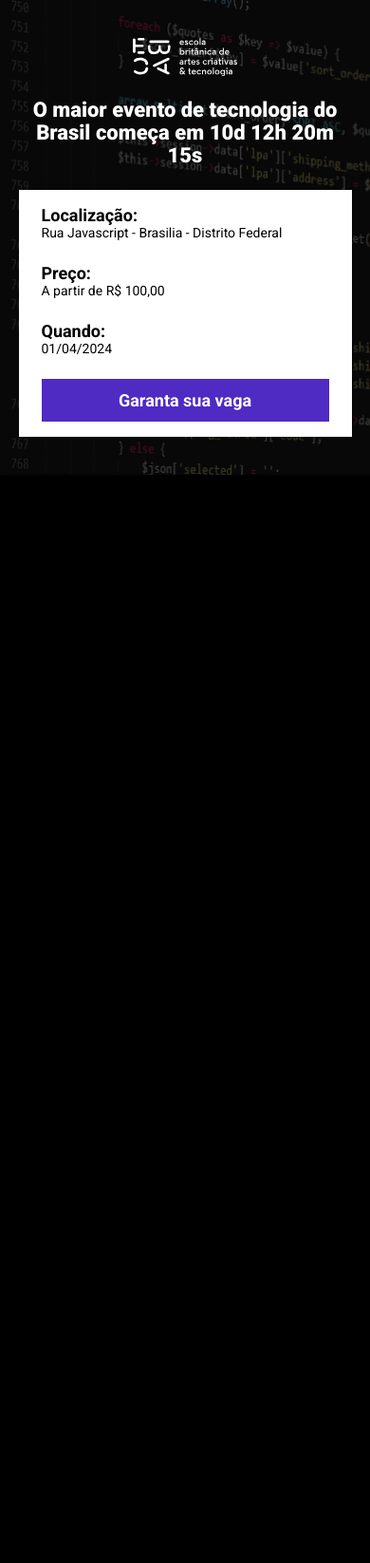
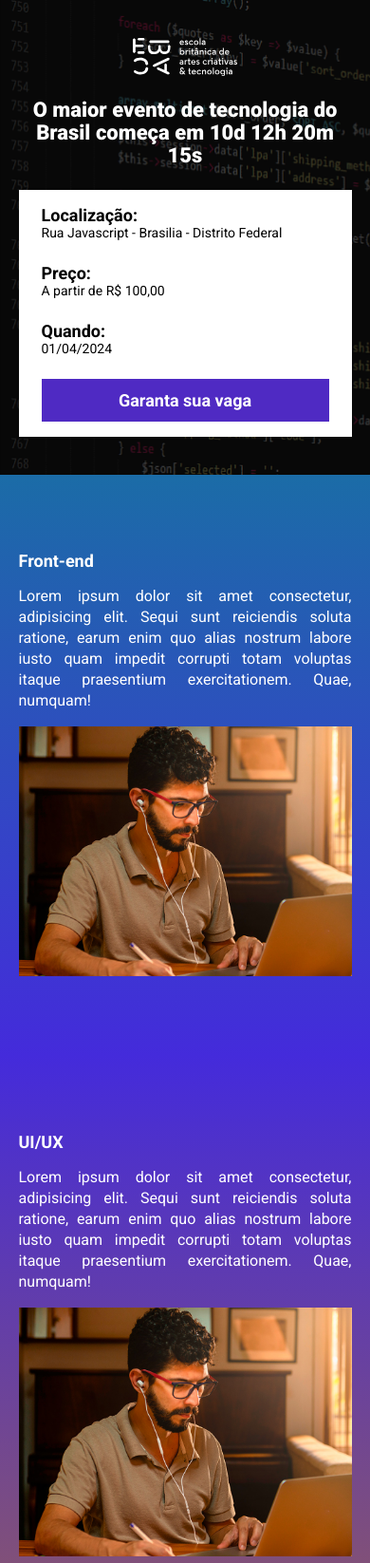
Before and after one commit to LilyDesenv/ebac_tech_talks, a website built with Parcel: page src/index.html in a window 390 px wide. Shown: the top 1646 px of the page at 95% size. Before the commit the page ends 844 px from the top, so only its background shows below. Built offline with nearby package versions, Linux system fonts and the light colour scheme.

Commit message:
criação das sessões de evento e aplicando uma animação

```diff
--- a/src/index.html
+++ b/src/index.html
@@ -8,6 +8,7 @@
     <link rel="preconnect" href="https://fonts.gstatic.com" crossorigin>
     <link href="https://fonts.googleapis.com/css2?family=Roboto:wght@400;700;900&display=swap" rel="stylesheet">
     <link rel="stylesheet" href="styles/main.scss">
+    <link rel="stylesheet" href="https://unpkg.com/aos@next/dist/aos.css" />
 </head>
 <body>
     <header class="hero">
@@ -39,6 +40,48 @@
         </div>
     </header>
 
+    <section class="event event--frontend" >
+        <div class="container" data-aos="fade-right">
+            <div class="event__details">
+                <h2 class="event__details__tittle">Front-end</h2>
+                <p class="event__details__description">Lorem ipsum dolor sit amet consectetur, adipisicing elit. Sequi sunt reiciendis soluta ratione, earum enim quo alias nostrum labore iusto quam impedit corrupti totam voluptas itaque praesentium exercitationem. Quae, numquam!</p>
+            </div>
+            <img class="event__image" src="./images/frontend.png" alt="Front-end">
+
+        </div>
+    </section>
+
+    <section class="event event--ui-ux event--img-text" >
+        <div class="container" data-aos="fade-left">
+            <div class="event__details ">
+                <h2 class="event__details__tittle">UI/UX</h2>
+                <p class="event__details__description">Lorem ipsum dolor sit amet consectetur, adipisicing elit. Sequi sunt reiciendis soluta ratione, earum enim quo alias nostrum labore iusto quam impedit corrupti totam voluptas itaque praesentium exercitationem. Quae, numquam!</p>
+            </div>
+            <img class="event__image" src="./images/frontend.png" alt="Front-end">
+        </div>
+    </section>
+
+    <section class="event event--data-science" >
+        <div class="container" data-aos="fade-right">
+            <div class="event__details">
+                <h2 class="event__details__tittle">Data Science</h2>
+                <p class="event__details__description">Lorem ipsum dolor sit amet consectetur, adipisicing elit. Sequi sunt reiciendis soluta ratione, earum enim quo alias nostrum labore iusto quam impedit corrupti totam voluptas itaque praesentium exercitationem. Quae, numquam!</p>
+            </div>
+            <img class="event__image" src="./images/frontend.png" alt="Front-end">
+        </div>
+    </section>
+
+    <section class="event event--backend event--img-text" >
+        <div class="container" data-aos="fade-left">
+            <div class="event__details event__details--img-text">
+                <h2 class="event__details__tittle">Front-end</h2>
+                <p class="event__details__description">Lorem ipsum dolor sit amet consectetur, adipisicing elit. Sequi sunt reiciendis soluta ratione, earum enim quo alias nostrum labore iusto quam impedit corrupti totam voluptas itaque praesentium exercitationem. Quae, numquam!</p>
+            </div>
+            <img class="event__image" src="./images/frontend.png" alt="Back-end">
+
+        </div>
+    </section>
+    <script src="https://unpkg.com/aos@next/dist/aos.js"></script>
     <script src="scripts/main.js"></script>
 </body>
 </html>
--- a/src/scripts/main.js
+++ b/src/scripts/main.js
@@ -1 +1 @@
-console.log("Oieee")
+AOS.init();
--- /dev/null
+++ b/src/styles/_event.scss
@@ -0,0 +1,82 @@
+@use 'components/variables';
+
+.event{
+    padding: 80px 0;
+
+    &--frontend{
+        background-image: linear-gradient(variables.$corDeFundoGradienteI1, variables.$corDeFundoGradienteF1 );
+    }
+
+    &--ui-ux{
+        background-image: linear-gradient(variables.$corDeFundoGradienteI2, variables.$corDeFundoGradienteF2 );
+    }
+
+    &--data-science{
+        background-image: linear-gradient(variables.$corDeFundoGradienteI3, variables.$corDeFundoGradienteF3 );
+    }
+
+    &--backend{
+        background-image: linear-gradient(variables.$corDeFundoGradienteI4, variables.$corDeFundoGradienteF4 );
+    }
+
+    .container{
+        display: flex;
+        gap:40px;
+    }
+
+    &--img-text{
+
+        .container{
+            flex-direction: row-reverse;
+        }
+
+    }
+
+
+    &__details{
+
+
+
+
+        &__tittle{
+            font-size: 18px;
+            font-weight: bold;
+            margin-bottom: 16px;
+
+        }
+
+        &__description{
+            line-height: 22px;
+            text-align: justify;
+
+        }
+    }
+
+    &__image{
+        max-width: 360px;
+    }
+
+    @media (max-width: 640px){
+        .container{
+            display: block;
+        }
+
+        &__image{
+            width: 100%;
+        }
+
+        &__details{
+            margin-right: 0;
+            margin-bottom: 16px;
+        }
+    }
+
+    @media (min-width: 641px) and (max-width: 1023px){
+        &__image{
+                margin-right: 15px;
+            }
+        &__details{
+            margin-left: 15px;
+        }
+    }
+}
--- a/src/styles/components/_variables.scss
+++ b/src/styles/components/_variables.scss
@@ -2,11 +2,28 @@
 $corDeFundo: #000;
 $corDeFundoHero: #000;
 $corDeFundoBarra: #fff;
+
+$corDeFundoGradienteI1: #1B6CA7;
+$corDeFundoGradienteF1: #442BDB;
+
+$corDeFundoGradienteI2: #442BDB;
+$corDeFundoGradienteF2: #89556B;
+
+$corDeFundoGradienteI3: #89556B;
+$corDeFundoGradienteF3: #9C791D;
+
+$corDeFundoGradienteI4: #9C791D;
+$corDeFundoGradienteF4: #009c2f;
+
+
 
 $corTextoPrincipal: #fff;
 $corTextoSecundario: #000;
 
 $corBotao: #4F2AC3;
 
+
+
+
 //Fonte
 $fontePrincipal: 'Roboto', sans-serif;
--- a/src/styles/main.scss
+++ b/src/styles/main.scss
@@ -2,6 +2,7 @@
 @use 'components/infos_bar';
 @use 'components/buttons';
 @use 'components/variables';
+@use 'event';
 
 *{
     box-sizing: border-box;
```
